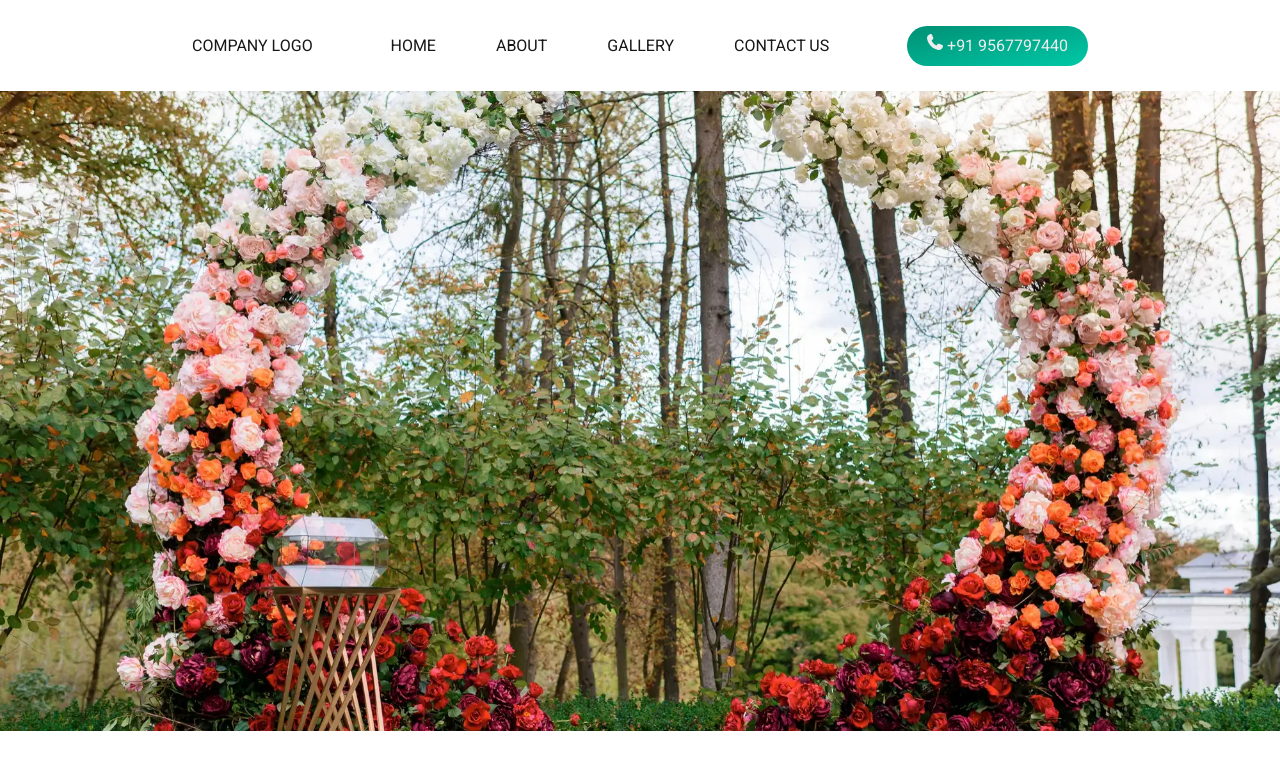
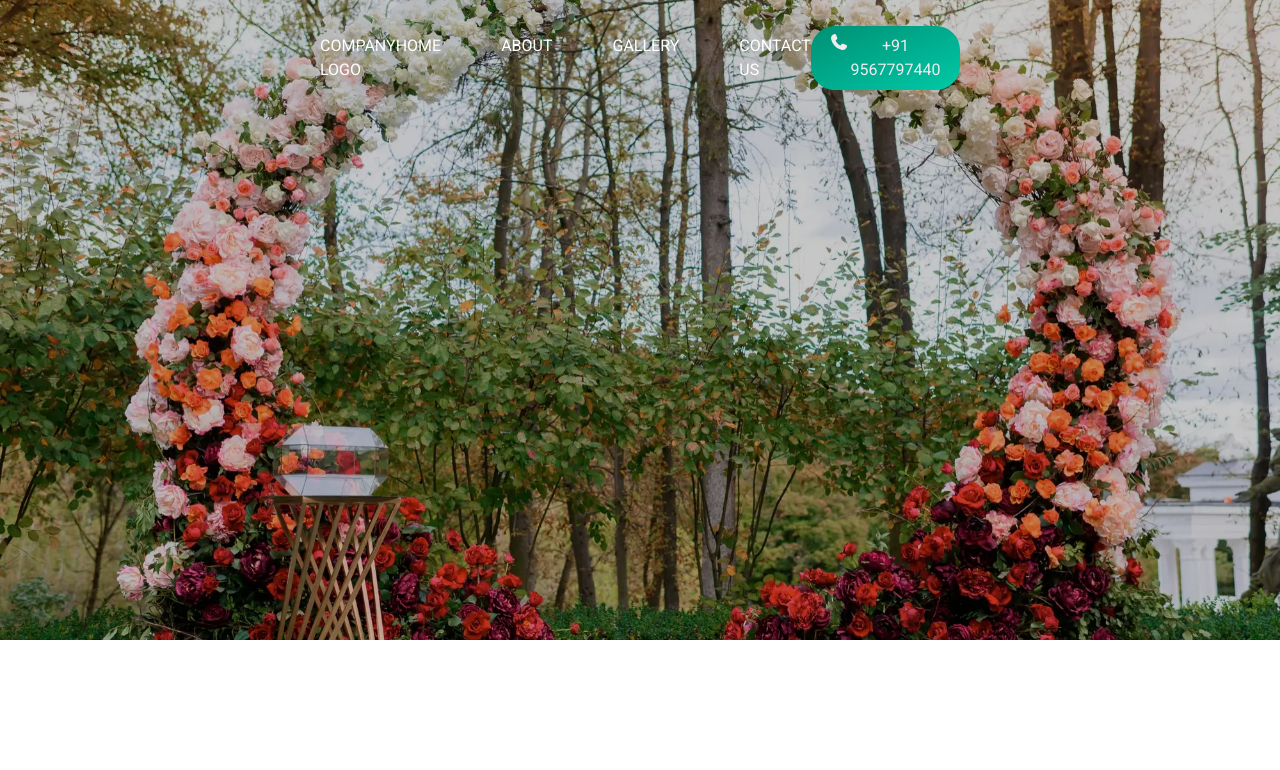
Before and after one commit to aravind518398/St-George-Sounds-and-Event-Management, a Next.js app: page / in a window 1280 px wide. Shown: the top 770 px of the page. Built offline with nearby package versions, Linux system fonts and the light colour scheme.

Commit message:
carousel and navbar updated

```diff
--- a/components/Carousel.jsx
+++ b/components/Carousel.jsx
@@ -35,7 +35,7 @@ export default function Carousel() {
                         transition={{ delay:0.5,duration: 5 }}
                     >
                         <Image
-                            className="h-[80vh] w-full object-cover"
+                            className="h-[80vh] w-full object-cover brightness-78"
                             src={slide.src}
                             alt={slide.alt}
                         />
--- a/components/Navbar.jsx
+++ b/components/Navbar.jsx
@@ -2,14 +2,14 @@ import { faPhone } from "@fortawesome/free-solid-svg-icons";
 import { FontAwesomeIcon } from "@fortawesome/react-fontawesome";
 export default function Navbar() {
     return (
-        <div className="mx-[15%] my-[2%] ">
-            <div className="flex justify-between items-center">
-                <h1 >COMPANY LOGO</h1>
-                <ul className="flex gap-15 ">
-                    <li>HOME</li>
-                    <li>ABOUT</li>
-                    <li>GALLERY</li>
-                    <li>CONTACT US</li>
+        <div className="left-1/2 transform -translate-x-1/2 my-[2%] absolute z-10 w-[50%]">
+            <div className="flex  items-center justify-between">
+                <h1 className="text-white">COMPANY LOGO</h1>
+                <ul className="flex gap-15 text-white cursor-pointer  ">
+                    <li className="hover:text-[#00c9a7]/80  transition-colors duration-500 ">HOME</li>
+                    <li className="hover:text-[#00c9a7]/80 transition-colors duration-500 ">ABOUT</li>
+                    <li className="hover:text-[#00c9a7]/80 transition-colors duration-500 ">GALLERY</li>
+                    <li className="hover:text-[#00c9a7]/80 transition-colors duration-500 ">CONTACT US</li>
                 </ul>
                 <button className="flex bg-gradient-to-br from-[#009075] to-[#00c9a7] text-[#ededed] rounded-3xl px-5 py-2 gap-1
                 hover:from-[#00c9a7] hover:to-[#009075] transition-all duration-300 "><FontAwesomeIcon icon={faPhone} className=" text-shadow-white" style={{ width: "16px" }} />+91 9567797440</button>
```
